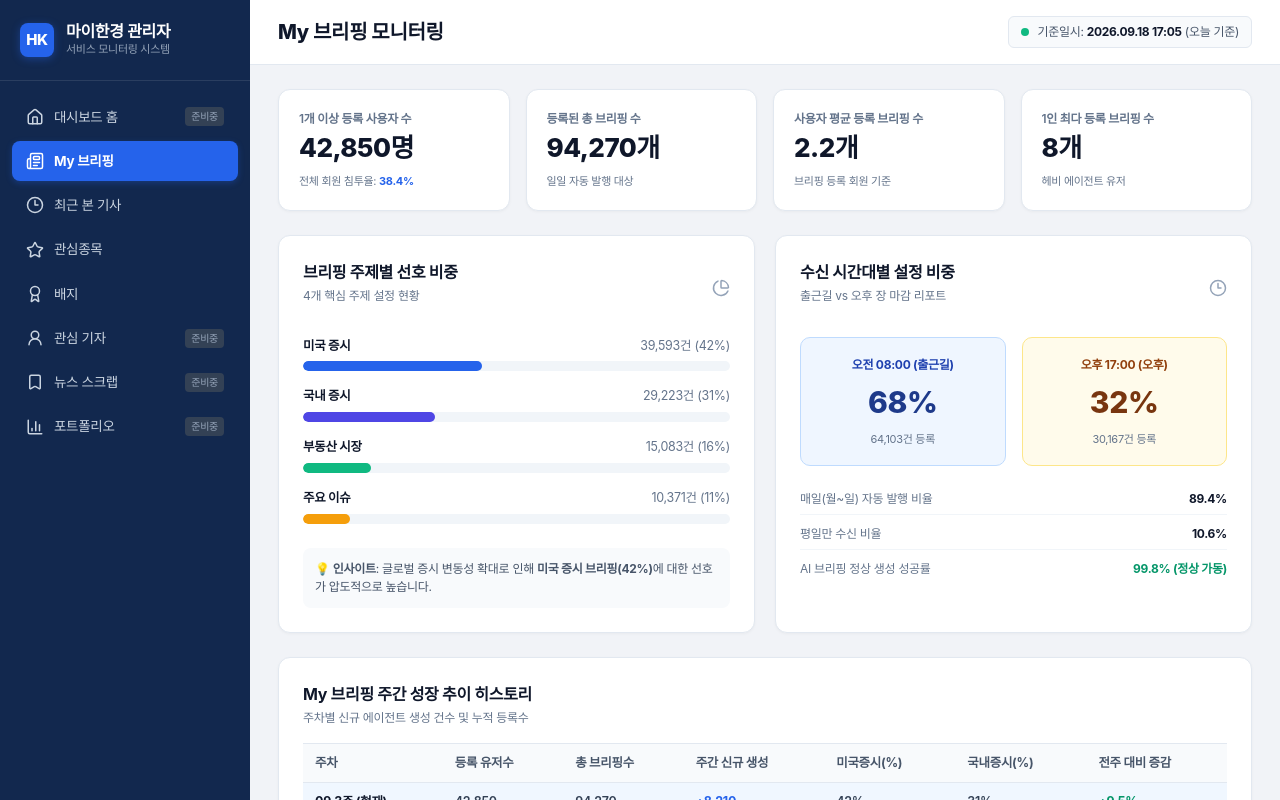
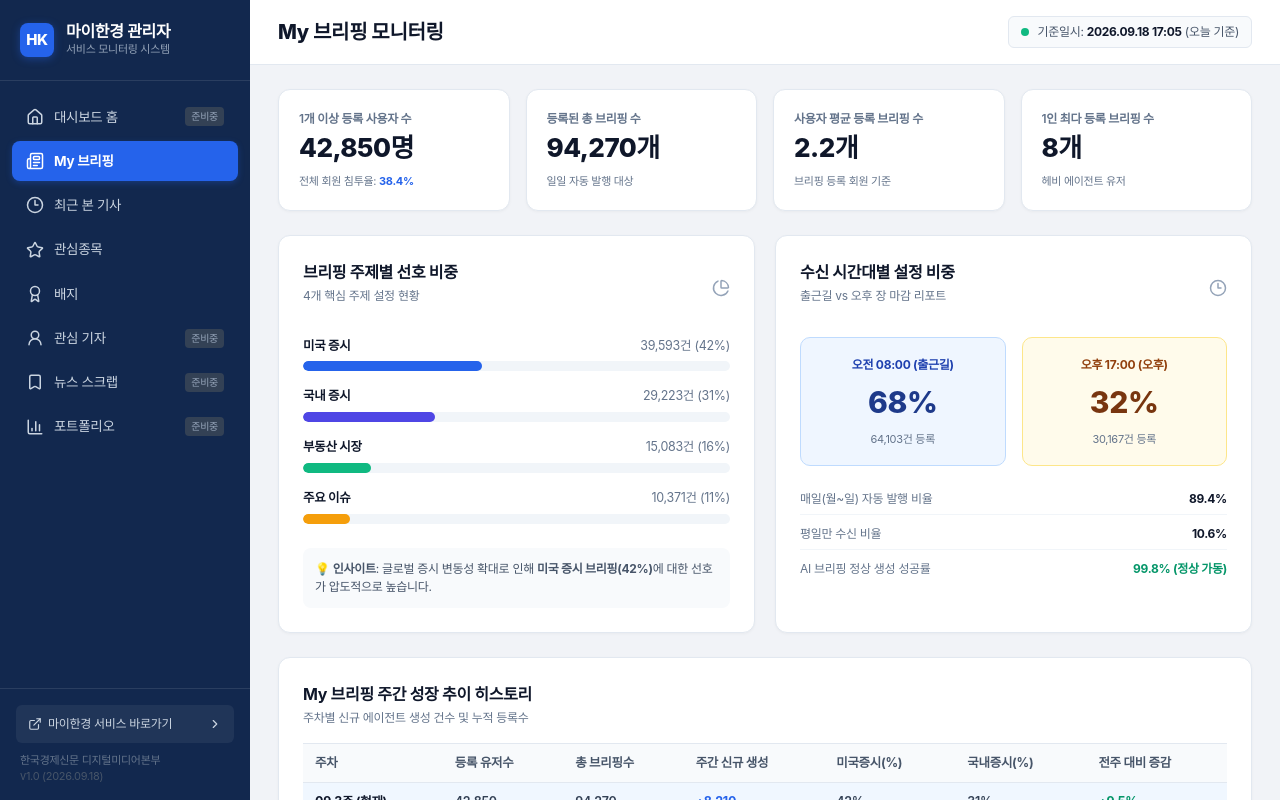
Before and after one commit to hktouchkim/myhankyung, a Next.js app: page /admin in a window 1280 px wide. Shown: the top 800 px of the page. Built offline with nearby package versions, Linux system fonts and the light colour scheme.

Commit message:
style: 사이드바 sticky 고정 및 하단 '마이한경 서비스 바로가기' 상시 노출 적용

```diff
--- a/app/admin/admin.module.css
+++ b/app/admin/admin.module.css
@@ -66,7 +66,10 @@
   display: flex;
   flex-direction: column;
   flex-shrink: 0;
-  min-height: 100vh;
+  height: 100vh;
+  position: sticky;
+  top: 0;
+  z-index: 50;
 }
 
 @media (max-width: 860px) {
@@ -125,6 +128,7 @@
   display: flex;
   flex-direction: column;
   gap: 4px;
+  overflow-y: auto;
 }
 
 .navSectionTitle {
```
